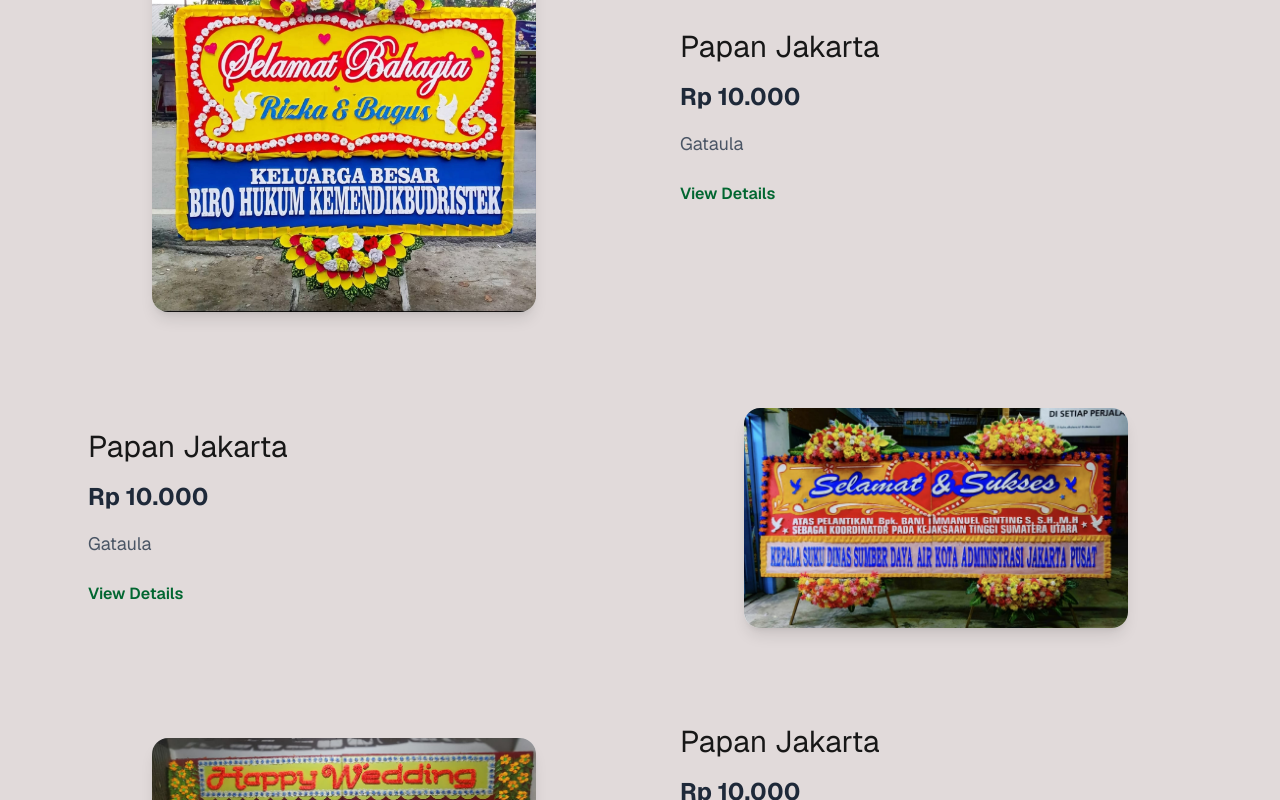
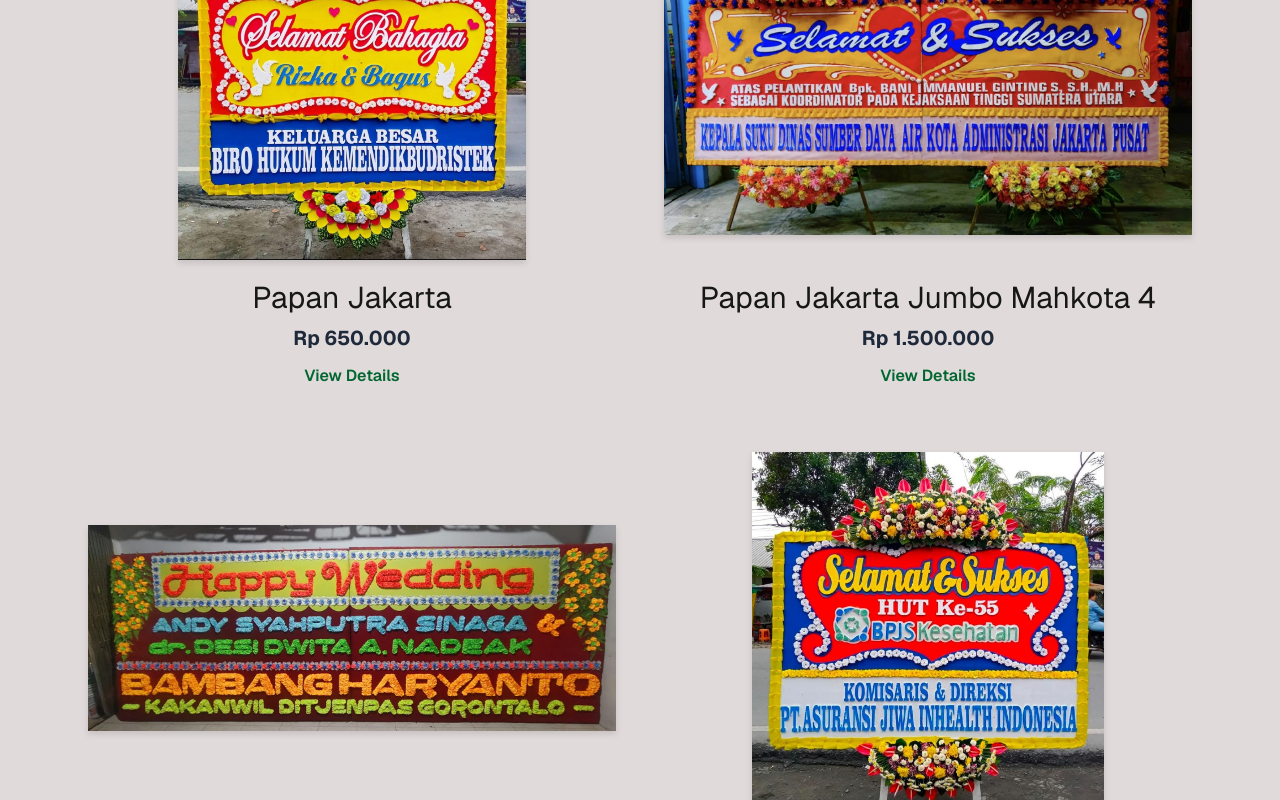
Before and after one commit to Ndriiii/ramot-florish, a Next.js app: page / in a window 1280 px wide. Shown: the part 1060-1860 px from the top of the page. Built offline with nearby package versions, Linux system fonts and the light colour scheme; a web font is replaced by a local one.

Commit message:
Fixing catalogue

```diff
--- a/app/page.tsx
+++ b/app/page.tsx
@@ -12,14 +12,15 @@
 }
 
 const PRODUCTS: Product[] = [
-    { id: 1, name: "Papan Jakarta", price: "Rp 10.000", desc: "Gataula", image: "/PapanJakarta.jpeg"},
-    { id: 2, name: "Papan Jakarta", price: "Rp 10.000", desc: "Gataula", image: "/JakartaJumbo.jpeg"},
-    { id: 3, name: "Papan Jakarta", price: "Rp 10.000", desc: "Gataula", image: "/Jumbo.jpeg"},
-    { id: 4, name: "Papan Jakarta", price: "Rp 10.000", desc: "Gataula", image: "/JakartaFresh.jpeg"},
-    { id: 5, name: "Papan Jakarta", price: "Rp 10.000", desc: "Gataula", image: "/Mahkota1.jpeg"},
-    { id: 6, name: "Papan Jakarta", price: "Rp 10.000", desc: "Gataula", image: "/Mahkota3.jpeg"},
-    { id: 7, name: "Papan Jakarta", price: "Rp 10.000", desc: "Gataula", image: "/Mahkota4.jpeg"},
-    { id: 8, name: "Papan Jakarta", price: "Rp 10.000", desc: "Gataula", image: "/Mahkota4B.jpeg"},
+    { id: 1, name: "Papan Jakarta", price: "Rp 650.000", desc: "Gataula", image: "/PapanJakarta.jpeg"},
+    { id: 2, name: "Papan Jakarta Jumbo Mahkota 4", price: "Rp 1.500.000", desc: "Gataula", image: "/JakartaJumbo.jpeg"},
+    { id: 3, name: "Papan Bunga Jumbo", price: "Rp 300.000", desc: "Gataula", image: "/Jumbo.jpeg"},
+    { id: 4, name: "Papan Jakarta Mahkota Bunga Fresh", price: "Rp 900.000", desc: "Gataula", image: "/JakartaFresh.jpeg"},
+    { id: 5, name: "Papan Bunga Mahkota 1", price: "Rp 400.000", desc: "Gataula", image: "/Mahkota1.jpeg"},
+    { id: 6, name: "Papan Bunga Duka Cita 3 Mahkota", price: "Rp 600.000", desc: "Gataula", image: "/Mahkota3.jpeg"},
+    { id: 7, name: "Papan Bunga Duka Cita 4 Mahkota", price: "Rp 700.000", desc: "Gataula", image: "/Mahkota4.jpeg"},
+    { id: 8, name: "Papan Bunga Mahkota 4", price: "Rp 700.000", desc: "Gataula", image: "/Mahkota4B.jpeg"},
+    { id: 9, name: "Papan Printing", price: "Rp 1.500.000", desc: "Gataula", image: "/Printing.jpeg"}
 ];
 
 export default function Home() {
@@ -82,26 +83,28 @@
             </div>
         </section>
 
-        <section id = "catalog" className = "relative py-24 overflow-hidden">
-            <div className = "absolute inset-0 bg-[#626262] opacity-10 pointer-events-none"></div>
-            <div className = "relative z-10 max-w-6xl mx-auto px-6">
-                <SectionTitle title = "Catalogue" subtitle = "Find the Perfect Board"/>
-                <div className = "mt-20 space-y-24 md:pace-y-32">
-                    {PRODUCTS.slice(0, visibleCount).map((product, index) => (
+        <section id="catalog" className="relative py-24 overflow-hidden">
+            <div className="absolute inset-0 bg-[#626262] opacity-10 pointer-events-none"></div>
+            <div className="relative z-10 max-w-6xl mx-auto px-6">
+                <SectionTitle title="Catalogue" subtitle="Find the Perfect Board"/>
+
+                {/* THIS IS THE GRID WRAPPER: 1 column on mobile, 2 columns side-by-side on desktop */}
+                <div className="mt-16 grid grid-cols-1 md:grid-cols-2 gap-x-12 gap-y-16">
+                    {PRODUCTS.slice(0, visibleCount).map((product) => (
                         <ProductCard
-                            key = {product.id}
-                            product = {product}
-                            isReverse = {(index + 1) % 2 === 0}
-                            onClick= {() => setSelectedProduct(product)}
+                            key={product.id}
+                            product={product}
+                            // Removed isReverse because grids look best uniformly stacked
+                            onClick={() => setSelectedProduct(product)}
                         />
                     ))}
                 </div>
 
                 {visibleCount < PRODUCTS.length && (
-                    <div className = "text-center mt-24">
+                    <div className="text-center mt-24">
                         <button
-                            onClick = {() => setVisibleCount((p) => p + 4)}
-                            className = "px-10 py-4 border-2 border-[#171717] text-[#171717] rounded-full font-bold uppercase tracking-widest hover:bg-[#171717] hover:text-white transition-all active:scale-95"
+                            onClick={() => setVisibleCount((p) => p + 4)}
+                            className="px-10 py-4 border-2 border-[#171717] text-[#171717] rounded-full font-bold uppercase tracking-widest hover:bg-[#171717] hover:text-white transition-all active:scale-95"
                         >
                             Load More
                         </button>
@@ -151,8 +154,6 @@
                         <p className = "text-gray-600 leading-relaxed max-w-md pb-4">
                             Located in the heart of the city. We provide the highest quality floral arrangements for your special moments.
                         </p>
-
-                        {/* New Contact Info List */}
                         <div className = "space-y-4 text-gray-700 font-medium w-full max-w-sm">
                             <div className = "flex items-center gap-4 justify-center md:justify-start">
                                 <div className = "p-2 bg-white rounded-full shadow-sm text-green-700">
@@ -232,29 +233,39 @@
     );
 }
 
-function ProductCard({ product, isReverse, onClick } : { product: Product, isReverse: boolean, onClick: () => void }) {
+function ProductCard({ product, onClick } : { product: Product, onClick: () => void }) {
     return (
-        <div className = {`group flex flex-col md:flex-row items-center gap-8 md:gap-20 ${isReverse ? "md:flex-row-reverse" : ""}`}>
-            <div className = "w-full md:w-1/2 flex justify-center">
-                <div className = "w-3/4 max-w-sm overflow-hidden rounded-2xl shadow-lg bg-white">
-                    <Image
-                        src = {product.image}
-                        alt = {product.name}
-                        width = {1260}
-                        height = {1272}
-                        className = "w-full h-auto transition-transform duration-500 hover:scale-105"
-                        sizes = "(max-width: 768px) 100vw, 50vw"
-                    />
-                </div>
+        <div className="group flex flex-col items-center space-y-5 h-full">
+
+            {/* 1. The Wrapper: Removed bg-white, shadow-lg, and overflow-hidden.
+                   Now it's just an invisible bounding box to keep the grid perfectly aligned. */}
+            <div
+                onClick={onClick}
+                className="relative w-full aspect-[3/2] cursor-pointer"
+            >
+                {/* 2. The Image: Removed p-4. Added a subtle drop-shadow directly to the image
+                       so it pops off the background without needing a white card behind it. */}
+                <Image
+                    src={product.image}
+                    alt={product.name}
+                    fill
+                    className="object-contain drop-shadow-md rounded-xl transition-transform duration-500 group-hover:scale-105"
+                    sizes="(max-width: 768px) 100vw, 50vw"
+                />
             </div>
 
-            <div className = "w-full md:w-1/2 text-center md:text-left space-y-4">
-                <h3 className = "text-3xl font-sansita text-[#171717] group-hover:text-green-800 transition-colors">
+            {/* 3. Text Section: Slightly tightened the spacing (space-y-2 instead of space-y-3) for a sleeker look */}
+            <div className="w-full text-center space-y-2 px-4 flex-grow">
+                <h3
+                    onClick={onClick}
+                    className="text-2xl md:text-3xl font-sansita text-[#171717] group-hover:text-green-800 transition-colors cursor-pointer line-clamp-2"
+                >
                     {product.name}
                 </h3>
-                <p className = "text-2xl font-bold text-gray-800"> {product.price} </p>
-                <p className = "text-gray-600 leading-relaxed text-lg line-clamp-3 md:line-clamp-none"> {product.desc} </p>
-                <div onClick = {onClick} className="inline-block text-green-800 font-semibold pt-2 cursor-pointer hover:underline"> View Details </div>
+                <p className="text-xl font-bold text-gray-800"> {product.price} </p>
+                <div onClick={onClick} className="inline-block text-green-800 font-semibold pt-1 cursor-pointer hover:underline">
+                    View Details
+                </div>
             </div>
         </div>
     );
```
